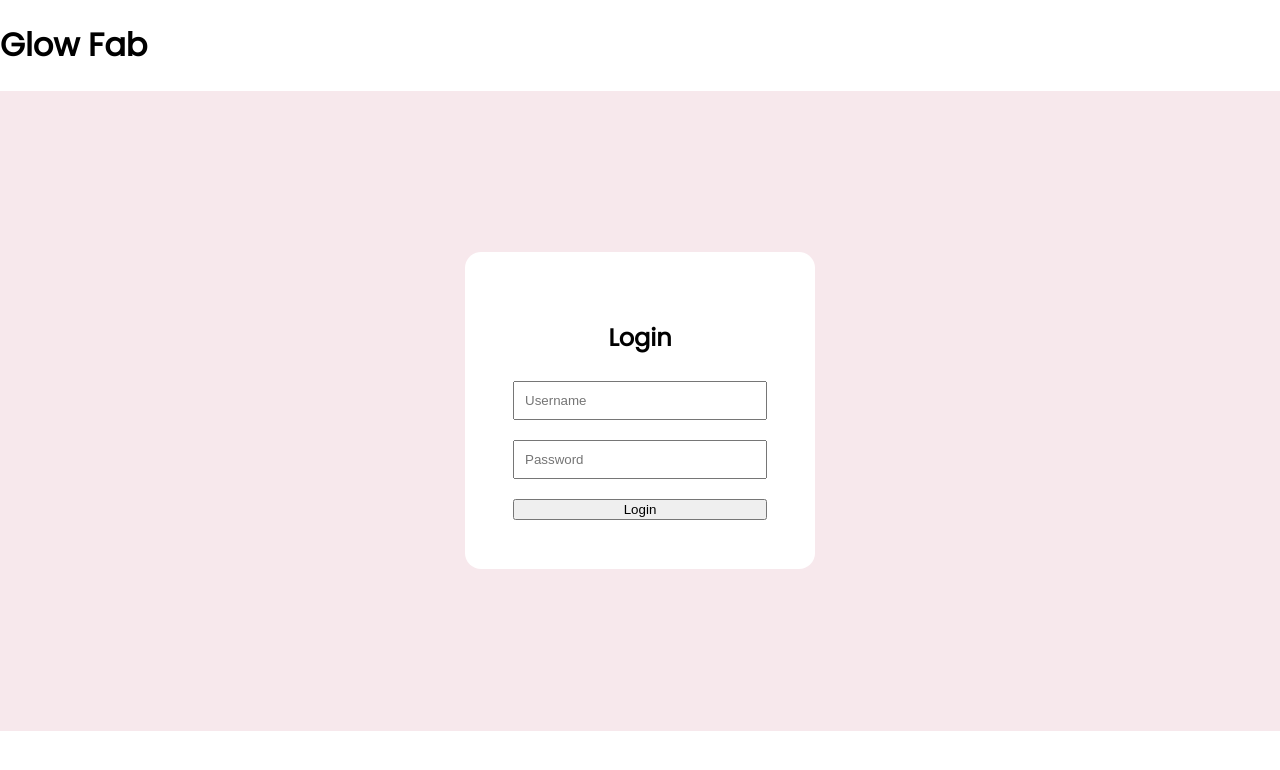
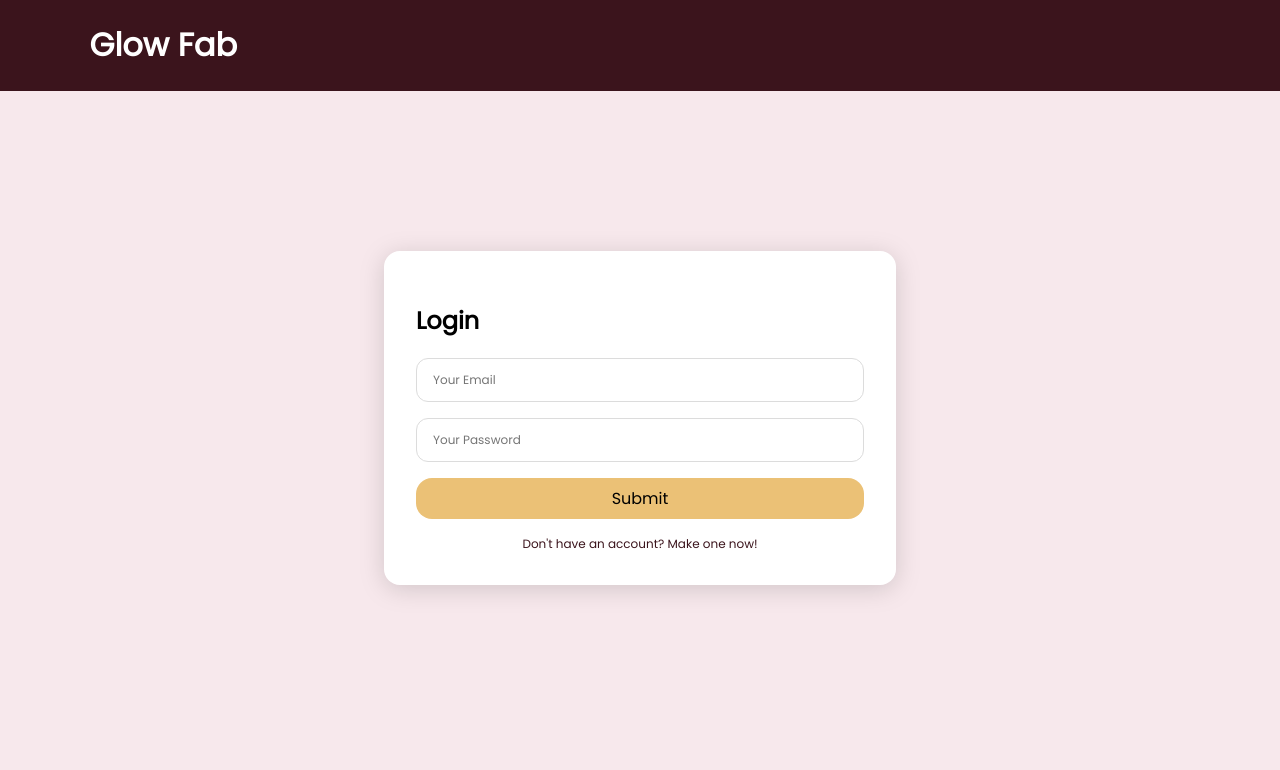
Before and after one commit to gaemax/GlowFabSkinCareSpa, a PHP site: page /login.php in a window 1280 px wide. Shown: the top 770 px of the page. Run offline with PHP 8.4, Linux system fonts and the light colour scheme; data that the repository does not hold is empty.

Commit message:
alter login.php and add register.php

```diff
--- a/login.php
+++ b/login.php
@@ -17,41 +17,16 @@ session_start();
             </div>
         </header>
 
-        <section style="
-            min-height:80vh;
-            display:flex;
-            justify-content:center;
-            align-items:center;
-            background-color: var(--light-pink-color);
-        ">
-
-        <form method="POST" style="
-            background:white;
-            padding:3rem;
-            border-radius:1rem;
-            width:350px;
-            text-align:center;
-        ">
-
-            <h2 style="margin-bottom:1rem;">Login</h2>
-
-            <?php if($error): ?>
-                <p style="color:red;"><?= $error ?></p>
-            <?php endif; ?>
-
-            <input type="text" name="username" placeholder="Username" required
-            style="width:100%; padding:10px; margin:10px 0;">
-
-            <input type="password" name="password" placeholder="Password" required
-            style="width:100%; padding:10px; margin:10px 0;">
-
-            <button class="primaryButton" style="width:100%; margin-top:10px;">
-                Login
-            </button>
-
-        </form>
-
+        <section class="loginSection">
+            <div class="loginCard">
+                <h1>Login</h1>
+                <form action="">
+                    <input type="text" placeholder="Your Email" required>
+                    <input type="password" placeholder="Your Password" required>
+                    <input type="submit">
+                </form>
+                <a href="register.php" class="loginLink">Don't have an account? Make one now!</a>
+        </div>
         </section>
-
     </body>
 </html>
--- a/styles/global.css
+++ b/styles/global.css
@@ -1,5 +1,5 @@
 * {
-    box-sizing:border-box;
+    box-sizing: border-box;
 }
 
 html {
--- a/styles/index.css
+++ b/styles/index.css
@@ -1,5 +1,3 @@
-
-
 .primaryButton {
     background-color: var(--secondary-color);
     color: var(--dark-color);
--- a/styles/login.css
+++ b/styles/login.css
@@ -0,0 +1,127 @@
+@import url(global.css);
+
+.navigatorBar {
+    position: sticky;
+    width: 100%;
+    left: 0;
+    top: 0;
+
+    display: flex;
+    justify-content: space-between;
+    align-items: center;
+    padding: 0 7vw;
+
+    background-color: var(--primary-color);
+    color: var(--white-color);
+}
+
+.navigatorBar a {
+    text-decoration: inherit;
+    color: inherit;
+}
+
+.navigatorBar h1 {
+    font-size: 2rem;
+}
+
+.navigatorBar ul {
+    display: flex;
+    list-style: none;
+
+    font-size: 1.25rem;
+}
+
+.navigatorBar ul li {
+    padding: 0.25rem 1.25rem;
+    border-radius: 2rem;
+    cursor: pointer;
+
+    transition: all 300ms;
+}
+
+.navigatorBar ul li:hover {
+    background-color: var(--secondary-color);
+    color: var(--dark-color);
+}
+
+body {
+    background-color: var(--light-pink-color);
+}
+
+.loginSection {
+    display: flex;
+    justify-content: center;
+}
+
+.loginCard {
+    background-color: var(--white-color);
+
+    display: flex;
+    flex-direction: column;
+    width: 40%;
+    border-radius: 1rem;
+    filter: drop-shadow(0 4px 12px rgba(0, 0, 0, 0.15));
+
+    padding: 2rem;
+    margin-top: 20vh;
+}
+
+.loginCard form {
+    display: flex;
+    gap: 1rem;
+    flex-direction: column;
+
+    width: 100%;
+}
+
+.loginCard form input[type="text"],
+.loginCard form input[type="password"] {
+    padding: 0.75rem 1rem;
+
+    border: 1px solid #dcdcdc;
+    border-radius: 0.75rem;
+
+    font-size: 0.75rem;
+    font-family: inherit;
+}
+
+.loginCard form input[type="submit"] {
+    background-color: var(--secondary-color);
+    cursor: pointer;
+
+    padding: 0.5rem 1rem;
+    border: none;
+    border-radius: 1rem;
+
+    font-size: 1rem;
+    font-family: inherit;
+
+    transition: all 300ms;
+}
+
+
+
+
+
+.nameContainer {
+    display: block;
+}
+
+
+
+
+
+.loginLink {
+    text-decoration: none;
+    color: var(--primary-color);
+    margin-top: 1rem;
+    text-align: center;
+
+    font-size: 0.75rem;
+
+    transition: all 300ms;
+}
+
+.loginLink:hover {
+    scale: 1.1;
+}
```
Also changed, not shown: register.php (added, +38 -0 lines).
